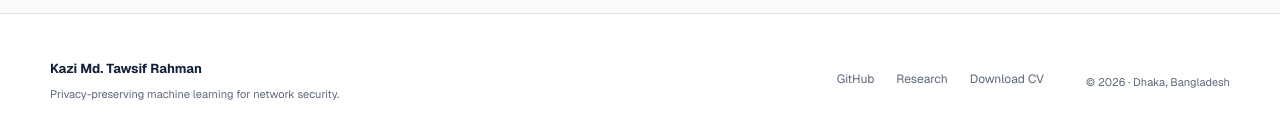
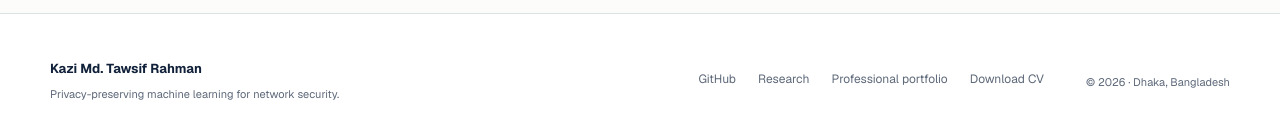
Before and after one commit to tawsif113/Academic-Portfolio, a Next.js app: page / in a window 1280 px wide. Shown: the part 3720-3858 px from the top of the page. Built offline with nearby package versions, Linux system fonts and the light colour scheme.

Commit message:
Align academic portfolio with verified CV and research evidence

```diff
--- a/app/site-shell.tsx
+++ b/app/site-shell.tsx
@@ -70,6 +70,9 @@ export function Footer() {
             GitHub
           </a>
           <Link href="/research">Research</Link>
+          <a href="https://tawsif-portfolio.flaro-tech.com" target="_blank" rel="noreferrer">
+            Professional portfolio
+          </a>
           <a
             href="/Kazi_Md_Tawsif_Rahman_Academic_CV.pdf"
             download="Kazi_Md_Tawsif_Rahman_Academic_CV.pdf"
```
